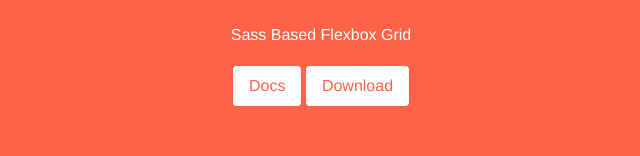
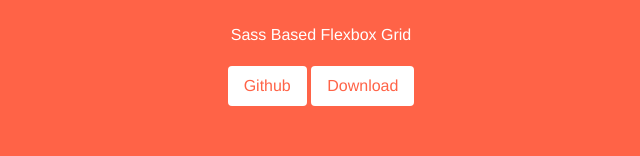
Before and after one commit to jasonraimondi/sassyflex-boilerplate, a website: page public/index.html in a window 1280 px wide. Shown: the part 522-678 px from the top of the page, without its empty margins (319-959 px from the left). Drawn offline with Linux system fonts and the light colour scheme.

Commit message:
change 'docs' button to 'github'

```diff
--- a/public/index.html
+++ b/public/index.html
@@ -27,7 +27,7 @@
 
                 <div style="margin:25px auto 0;text-align:center">
                     <p style="color:white">Sass Based Flexbox Grid</p>
-                    <a href="https://github.com/jasonraimondi/sassyflex" class="button" style="background-color:white;color:tomato;">Docs</a>
+                    <a href="https://github.com/jasonraimondi/sassyflex" class="button" style="background-color:white;color:tomato;">Github</a>
                     <a href="https://github.com/jasonraimondi/sassyflex/archive/master.zip" class="button" style="background-color:white;color:tomato;">Download</a>
                 </div>
             </article>
```
